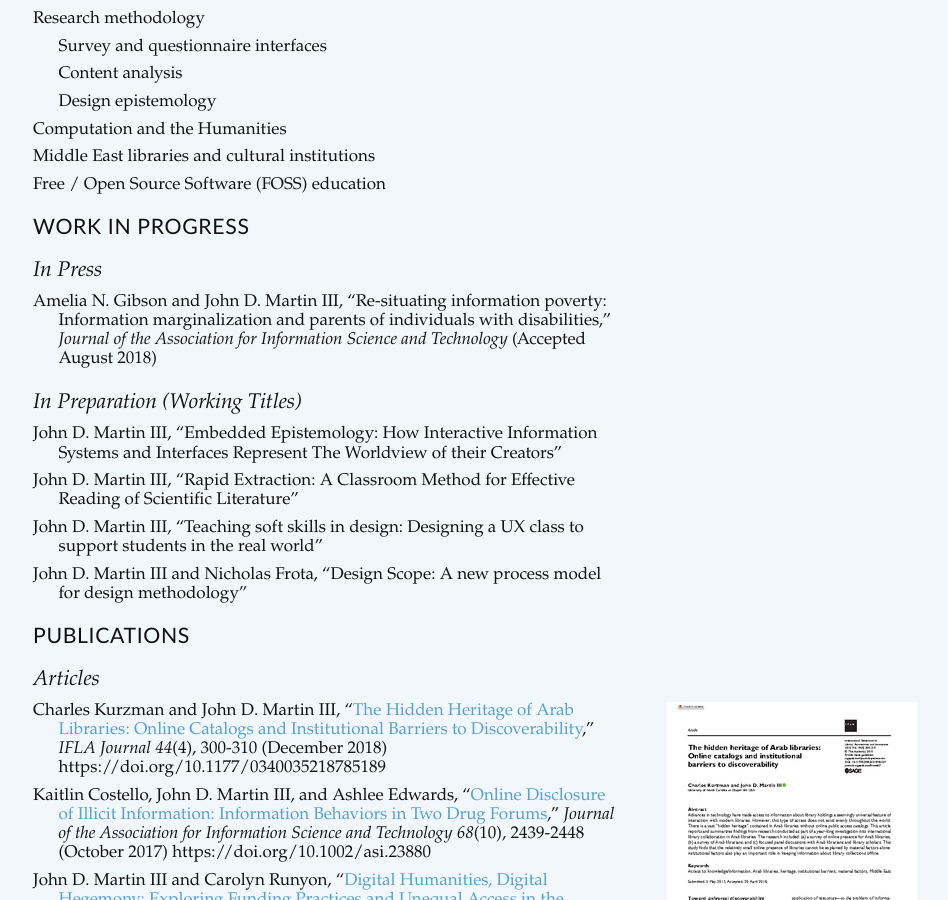
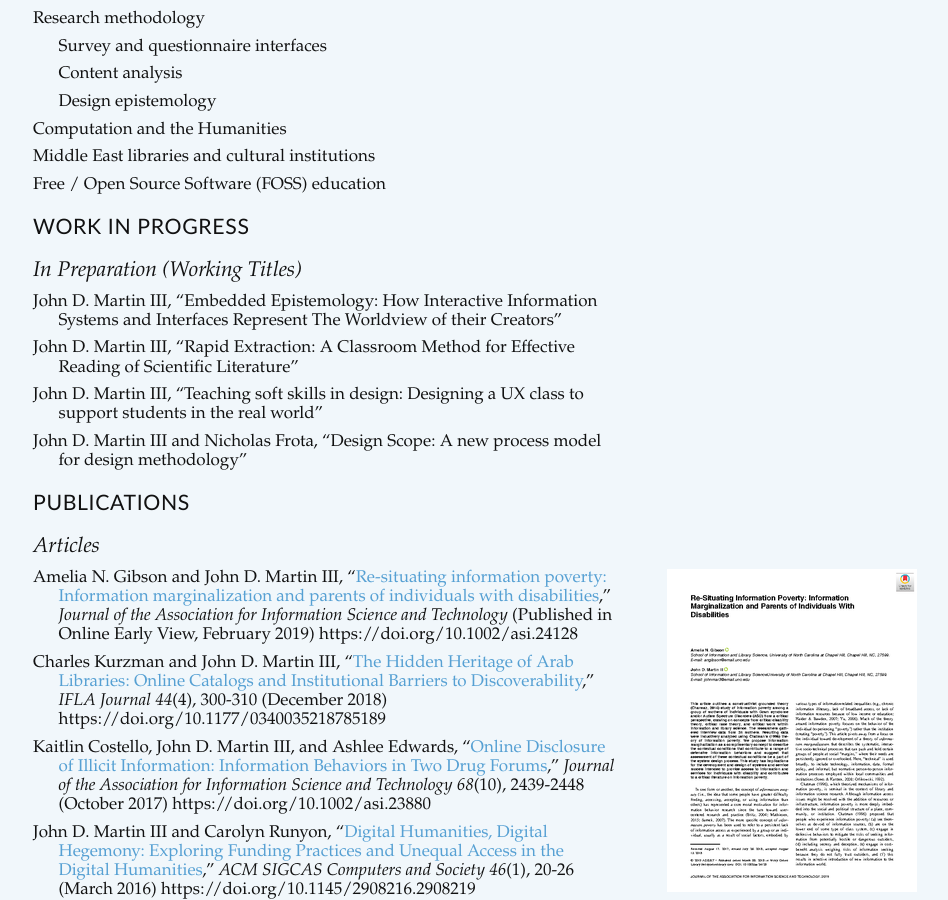
Before and after one commit to jdmar3/jdmar3.github.io, a Jekyll site: the page built from cv/index.md, in a window 1280 px wide and 900 px high, scrolled down 787 px. Shown: the whole window, without its empty margins (47-995 px from the left). Built offline with Jekyll 4.4.1, drawn with Linux system fonts in a browser that asks for light colours; some web fonts are replaced; Markdown is read by kramdown in place of the engine named in the settings.

Commit message:
add new publication

```diff
--- a/cv/index.md
+++ b/cv/index.md
@@ -49,10 +49,9 @@ PhD candidate in the School of Information and Library Science at the University
 
 ## Submitted/Under Review
 
-{% endcomment %}
 ## In Press
 
-- Amelia N. Gibson and John D. Martin III, "Re-situating information poverty: Information marginalization and parents of individuals with disabilities," *Journal of the Association for Information Science and Technology* (Accepted August 2018)
+{% endcomment %}
 
 ## In Preparation (Working Titles)
 
@@ -65,6 +64,7 @@ PhD candidate in the School of Information and Library Science at the University
 
 ## Articles
 
+- Amelia N. Gibson and John D. Martin III, {% marginnote 'hidden-heritage' '<a href="/published/Gibson-and-Martin-2019-JASIST.pdf"><img src="/published/Gibson-and-Martin-2019-JASIST.png" /></a>' %} "[Re-situating information poverty: Information marginalization and parents of individuals with disabilities](/published/Gibson-and-Martin-2019-JASIST.pdf)," *Journal of the Association for Information Science and Technology* (Published in Online Early View, February 2019) https://doi.org/10.1002/asi.24128
 - Charles Kurzman and John D. Martin III, {% marginnote 'hidden-heritage' '<a href="/published/Kurzman-and-Martin-2018-IFLAJ.pdf"><img src="/published/Kurzman-and-Martin-2018-IFLAJ.png" /></a>' %} "[The Hidden Heritage of Arab Libraries: Online Catalogs and Institutional Barriers to Discoverability](/published/Kurzman-and-Martin-2018-IFLAJ.pdf)," *IFLA Journal 44*(4), 300-310 (December 2018) https://doi.org/10.1177/0340035218785189
 - Kaitlin Costello, John D. Martin III, and Ashlee Edwards, {% marginnote 'disclosure' '<a href="/published/Costello-et-al-2017-Disclosure-JASIST.pdf"><img src="/published/Costello-et-al-2017-Disclosure-JASIST.png" /></a>' %} "[Online Disclosure of Illicit Information: Information Behaviors in Two Drug Forums](/published/Costello-et-al-2017-Disclosure-JASIST.pdf)," *Journal of the Association for Information Science and Technology 68*(10), 2439-2448 (October 2017) https://doi.org/10.1002/asi.23880
 - John D. Martin III and Carolyn Runyon, {% marginnote 'hegemony' '<a href="/published/Martin-and-Runyon-2016-Digital-hegemony-ACM-SIGCAS.pdf"><img src="/published/Martin-and-Runyon-2016-Digital-hegemony-ACM-SIGCAS.png" /></a>' %} "[Digital Humanities, Digital Hegemony: Exploring Funding Practices and Unequal Access in the Digital Humanities](/published/Martin-and-Runyon-2016-Digital-hegemony-ACM-SIGCAS.pdf)," *ACM SIGCAS Computers and Society 46*(1), 20-26 (March 2016) https://doi.org/10.1145/2908216.2908219
```
Also changed, not shown: published/Gibson-and-Martin-2019-JASIST.png (added), 1 other file.
